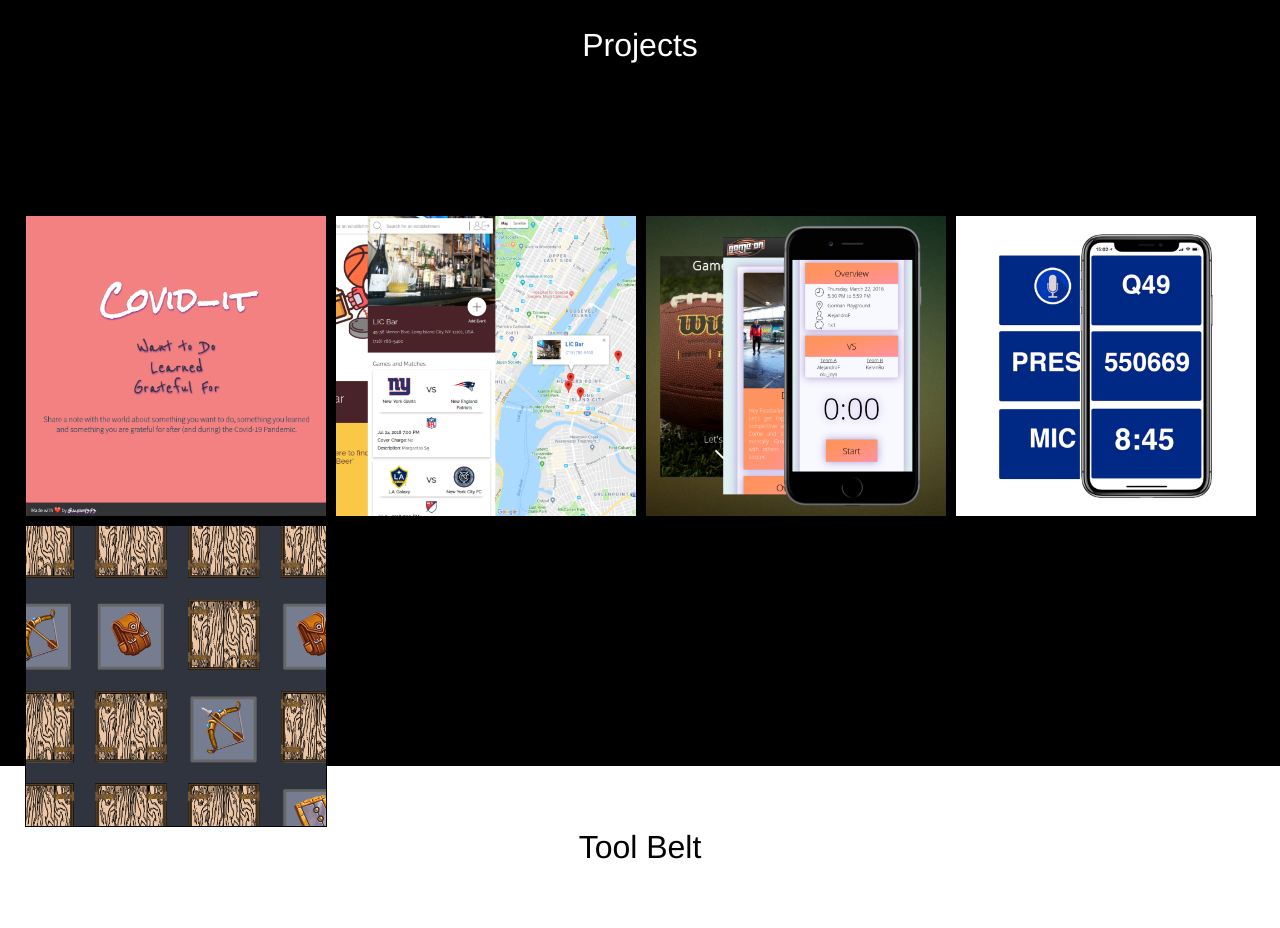
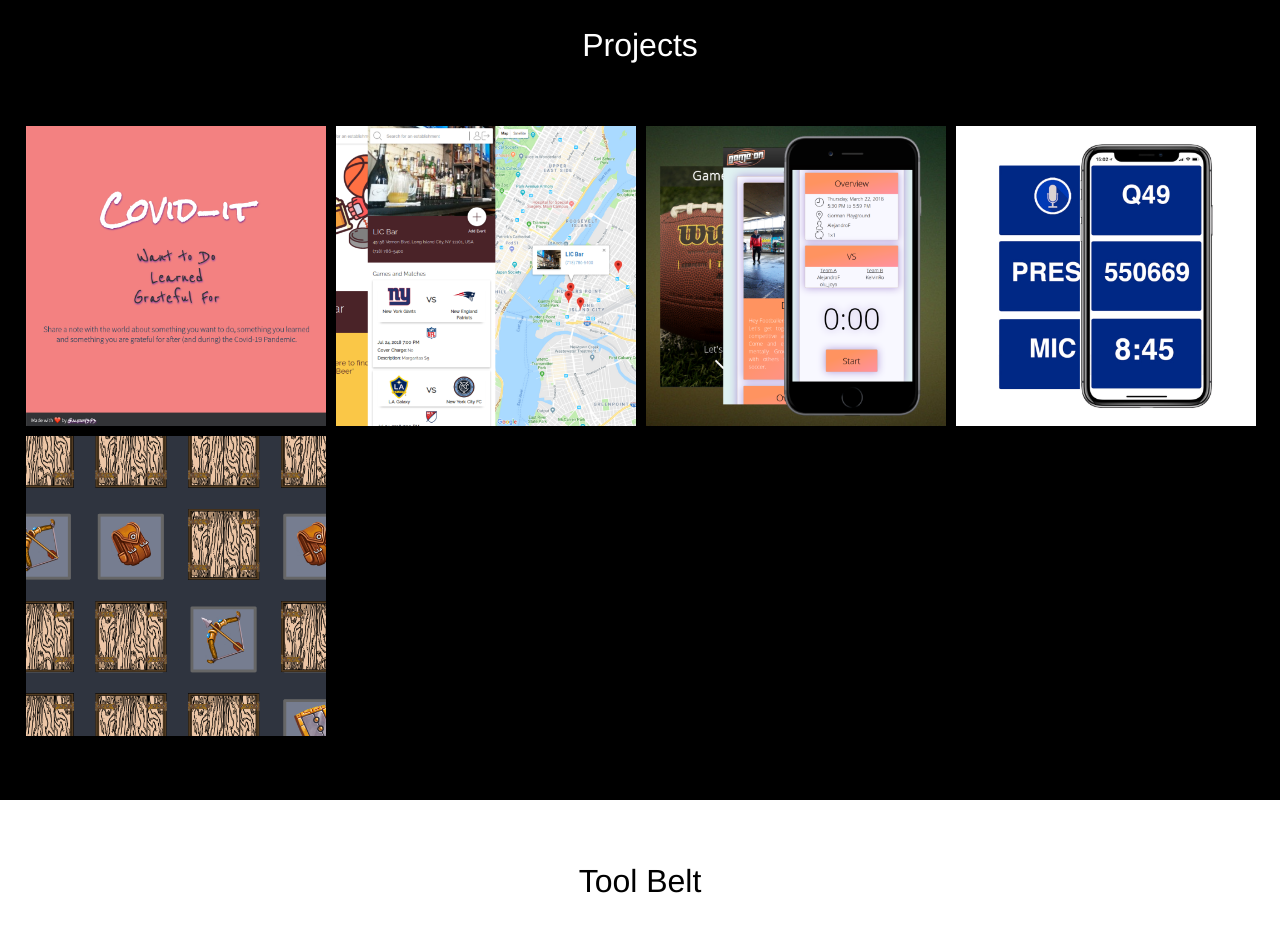
Before and after one commit to alejo4373/Alejandrofran.co, a React (Create React App) app: page / in a window 1280 px wide. Shown: the part 1640-2568 px from the top of the page. Built offline with nearby package versions, Linux system fonts and the light colour scheme.

Commit message:
fix project cards overflowing projects section css

```diff
--- a/src/Styles/Projects.css
+++ b/src/Styles/Projects.css
@@ -15,16 +15,18 @@
 .grid-container .grid {
   display: grid;
   grid-template-columns: repeat(auto-fit, 300px);
-  grid-template-rows: 1fr 1fr;
+  grid-template-rows: 1fr auto;
   grid-gap: 10px;
   justify-content: center;
 }
 
-@media screen and (max-width: 1230px) {
+/* When 5 cards no longer fit horizontally in one row */
+/* 5 cards @ 300px width + 4 gaps @ 10px + 2 borders @ 1px*/
+@media screen and (max-width: 1542px) {
   .projects > .grid-container {
     position: initial;
     height: initial;
-    margin-bottom: 10%;
+    margin-bottom: 4em;
   }
 }
 
```
